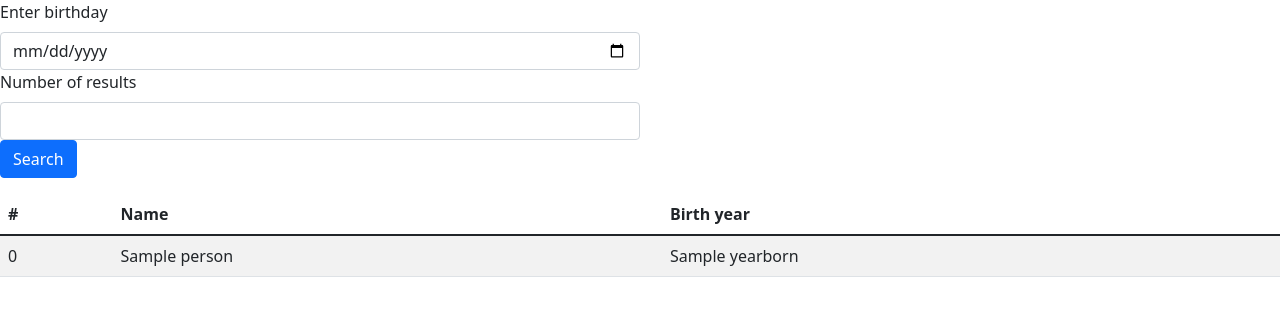
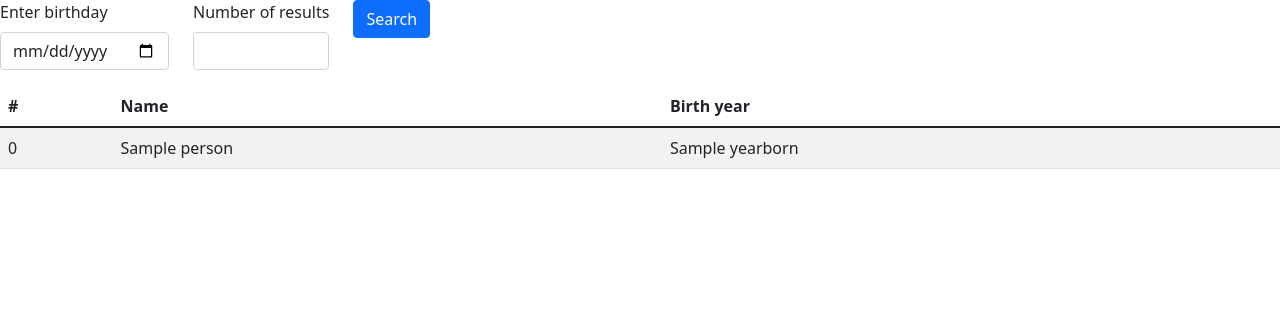
Before and after one commit to jpmontagnet/tcss506hw4, a Flask app: template templates/home.html in a window 1280 px wide. Shown: the part 56-372 px from the top of the page. Run offline with Flask 2, Linux system fonts and the light colour scheme; the template is opened without the code that fills it: values that come from a table or form of the project are taken from there, most other values are stand-ins (such as "Sample title", 1, 10 or a date in 2020).

Commit message:
Fixed layout of search form fields as best I could. Submit button vertically aligns at top, not bottom.

```diff
--- a/templates/home.html
+++ b/templates/home.html
@@ -2,11 +2,9 @@
 {% set active_page = 'home' %}
 {% block title %} Home {% endblock %}
 {% block content %}
-<div class="w-50">
-<form method="post" action="/home">
+<form method="post" action="/home" class="row mb-3">
   {{ form.csrf_token }}
-  <div class="mb-3">
-	<fieldset class="form-field">
+	<fieldset class="form-field col-auto">
 		{{ form.date.label(class="form-label") }}
 		{{ form.date(class="form-control") }}
 		{% if form.date.errors %}
@@ -17,14 +15,14 @@
             </ul>
 	    {% endif %}
     </fieldset>
-	<fieldset class="form-field">
+	<fieldset class="form-field col-auto">
 		{{ form.count.label(class="form-label") }}
 		{{ form.count(class="form-control") }}
     </fieldset>
+    <div class="col-auto">
     {{ form.submit(class="btn btn-primary") }}
-  </div>
+    </div>
 </form>
-</div>
 <table class="table table-striped">
   <thead>
     <tr>
```
